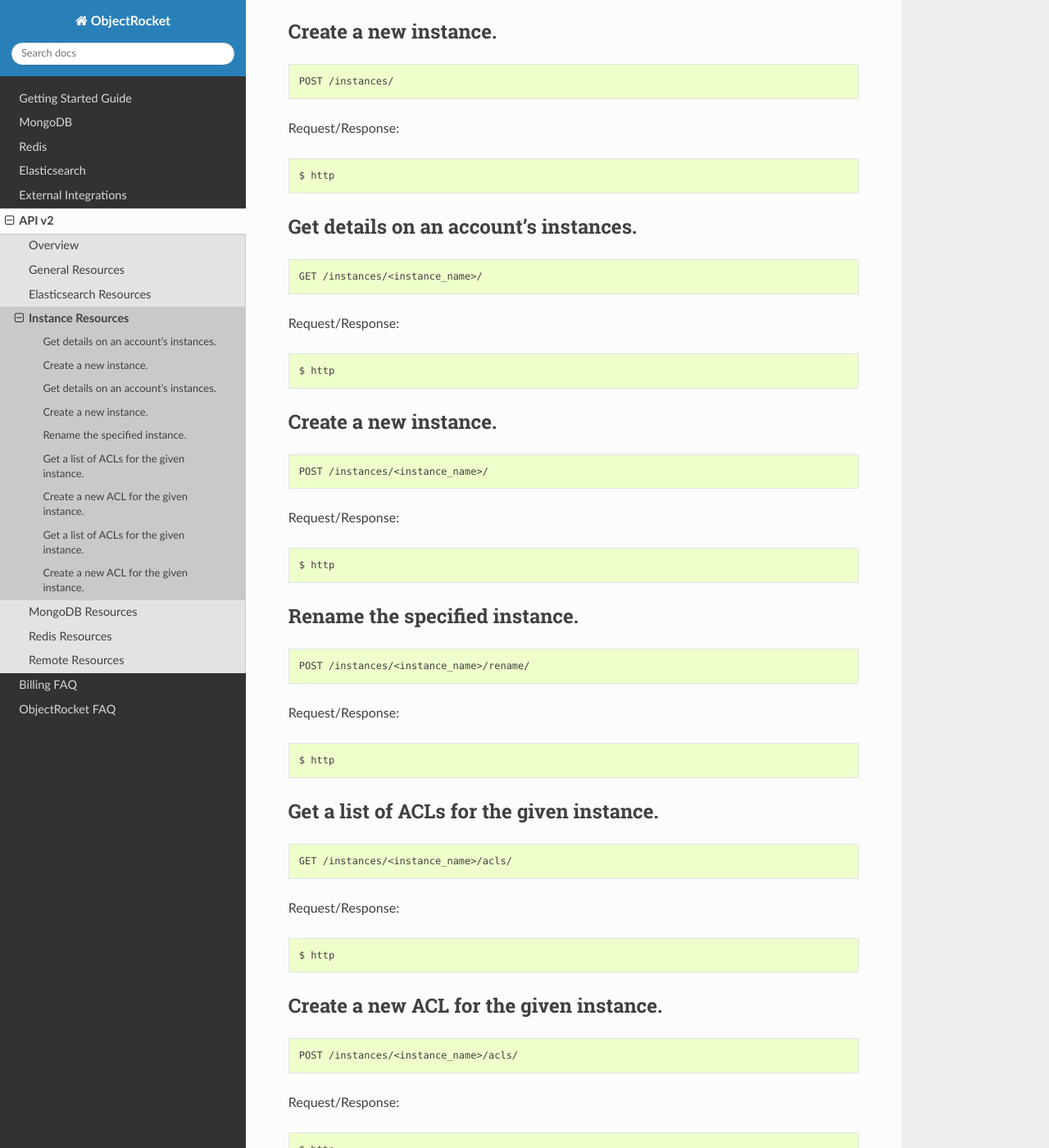
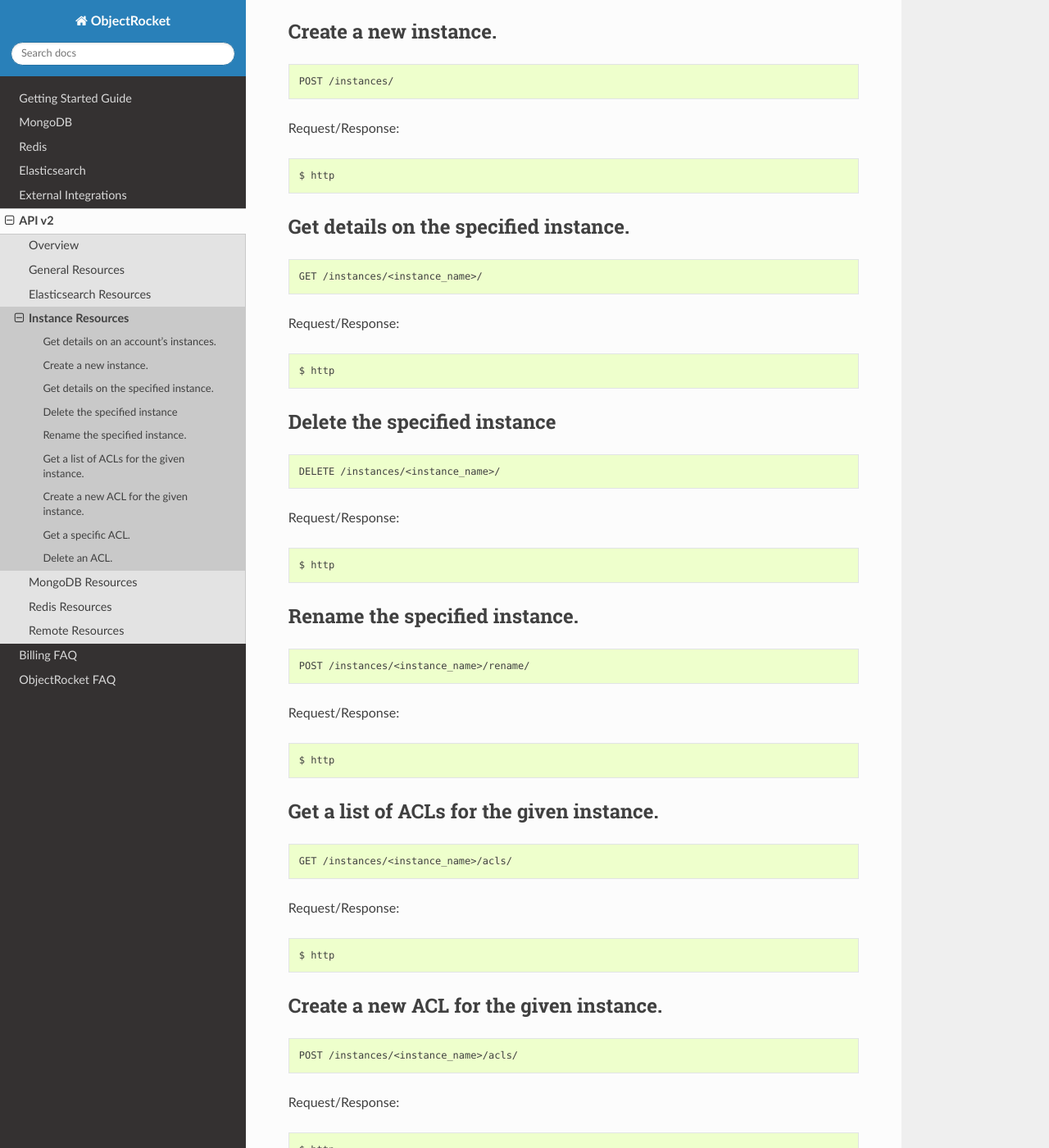
Before and after one commit to zcorleissen/documentation, a Sphinx documentation site: the page built from source/api_v2_instance_resources.rst, in a window 1280 px wide and 1400 px high, scrolled down 375 px. Shown: the whole window at 82% size. Built offline with Sphinx 7.4.7 and the Read the Docs theme 2.0.0, drawn with Linux system fonts in a browser that asks for light colours; some of the changed text lies outside the part shown.

Commit message:
Fix duplicates with new regex

```diff
--- a/source/api_v2_instance_resources.rst
+++ b/source/api_v2_instance_resources.rst
@@ -27,7 +27,7 @@ Request/Response:
 
    $ http
 
-Get details on an account's instances.
+Get details on the specified instance.
 ~~~~~~~~~~~~~~~~~~~~~~~~~~~~~~~~~~~~~~
 
 .. code-block:: bash
@@ -40,12 +40,12 @@ Request/Response:
 
    $ http
 
-Create a new instance.
-~~~~~~~~~~~~~~~~~~~~~~
+Delete the specified instance
+~~~~~~~~~~~~~~~~~~~~~~~~~~~~~
 
 .. code-block:: bash
 
-   POST /instances/<instance_name>/
+   DELETE /instances/<instance_name>/
 
 Request/Response:
 
@@ -92,8 +92,8 @@ Request/Response:
 
    $ http
 
-Get a list of ACLs for the given instance.
-~~~~~~~~~~~~~~~~~~~~~~~~~~~~~~~~~~~~~~~~~~
+Get a specific ACL.
+~~~~~~~~~~~~~~~~~~~
 
 .. code-block:: bash
 
@@ -105,12 +105,12 @@ Request/Response:
 
    $ http
 
-Create a new ACL for the given instance.
-~~~~~~~~~~~~~~~~~~~~~~~~~~~~~~~~~~~~~~~~
+Delete an ACL.
+~~~~~~~~~~~~~~
 
 .. code-block:: bash
 
-   POST /instances/<instance_name>/acls/<acl_id>/
+   DELETE /instances/<instance_name>/acls/<acl_id>/
 
 Request/Response:
 
--- a/source/api_v2_remote_resources.rst
+++ b/source/api_v2_remote_resources.rst
@@ -14,12 +14,25 @@ Request/Response:
 
    $ http
 
-Get details on an account's remote instances.
+Get details on the specified remote instance.
 ~~~~~~~~~~~~~~~~~~~~~~~~~~~~~~~~~~~~~~~~~~~~~
 
 .. code-block:: bash
 
    GET /remote_instances/<instance_name>/
+
+Request/Response:
+
+.. code-block:: bash
+
+   $ http
+
+Delete the specified remote instance.
+~~~~~~~~~~~~~~~~~~~~~~~~~~~~~~~~~~~~~
+
+.. code-block:: bash
+
+   DELETE /remote_instances/<instance_name>/
 
 Request/Response:
 
```
Also changed, not shown: source/api_v2_general_resources.rst (+4 -4 lines).
